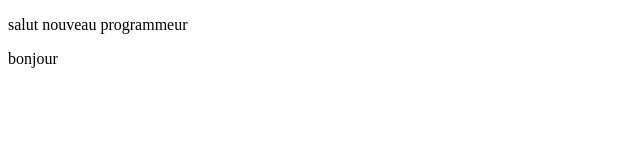
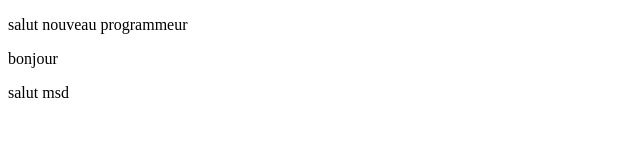
Before and after one commit to Siradio1diallo/Odc_github, a plain HTML site: page index.html in a window 1280 px wide. Shown: the full height of the page, 0-640 px from the left. Drawn offline with Linux system fonts and the light colour scheme.

Commit message:
flix conflicts

```diff
--- a/index.html
+++ b/index.html
@@ -9,5 +9,6 @@
 <body>
     <p>salut nouveau programmeur</p>
     <p>bonjour</p>
+    <p>salut msd</p>
 </body>
 </html>
```
